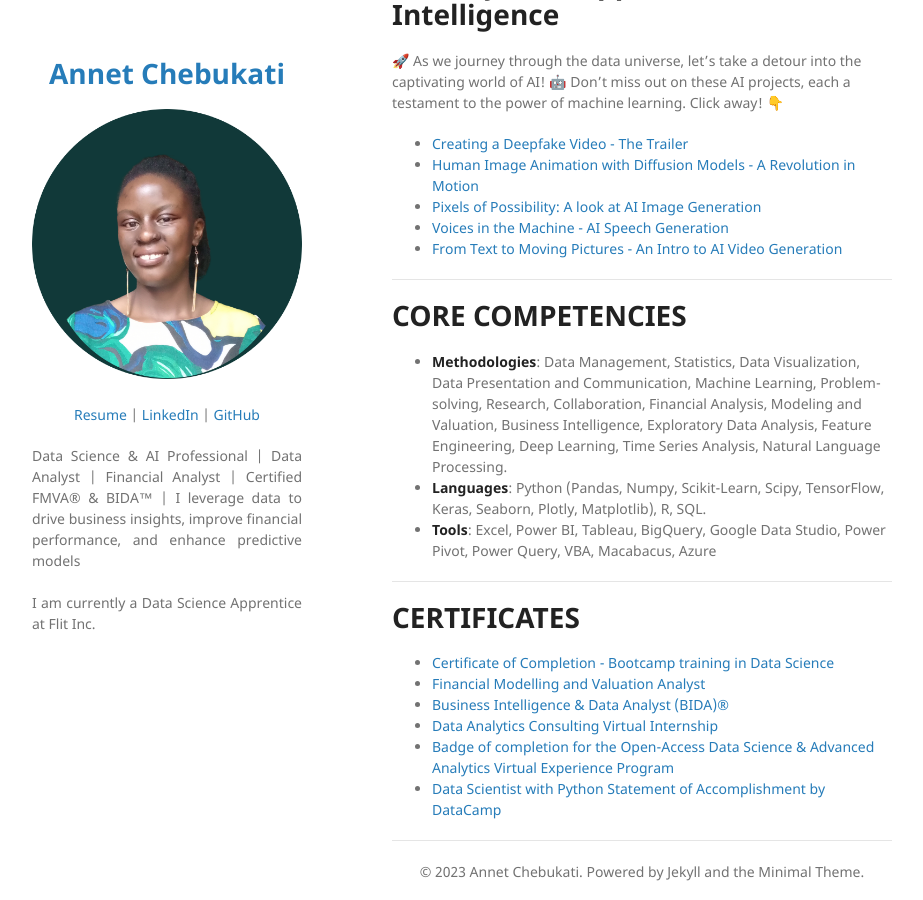
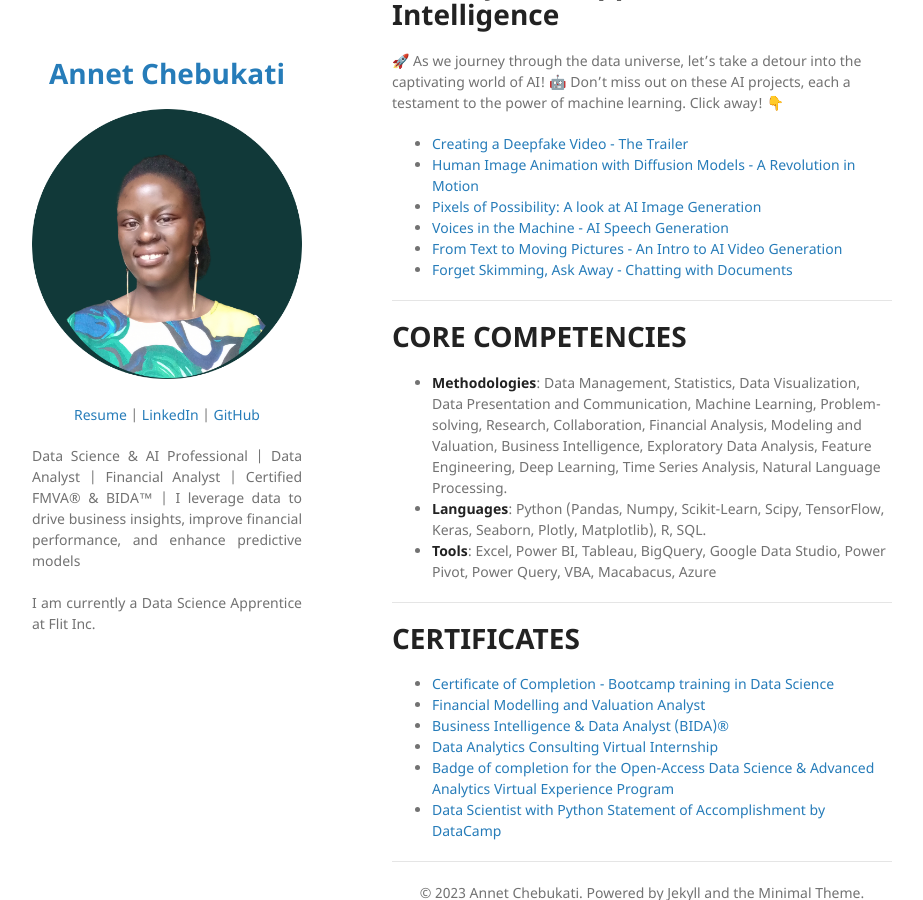
Before and after one commit to Annet-Chebukati/Data_Science_Analysis_Portfolio, a Jekyll site: the page built from index.md, in a window 1280 px wide and 900 px high, scrolled down 13729 px. Shown: the whole window, without its empty margins (178-1101 px from the left). Built offline with Jekyll 4.4.1, drawn with Linux system fonts in a browser that asks for light colours; our own code applies the rules of GitHub Pages for plain Markdown files.

Commit message:
Update index.md

```diff
--- a/index.md
+++ b/index.md
@@ -282,6 +282,7 @@ In this project, I conducted a comprehensive analysis of data on SATs across pub
 - [Pixels of Possibility: A look at AI Image Generation](https://github.com/Annet-Chebukati/ALX_AppliedAI/tree/master/AI_Image_Generation)
 - [Voices in the Machine - AI Speech Generation](https://github.com/Annet-Chebukati/ALX_AppliedAI/tree/master/AI_Speech_Generation)
 - [From Text to Moving Pictures - An Intro to AI Video Generation](https://github.com/Annet-Chebukati/ALX_AppliedAI/tree/master/AI_Video_Generation)
+- [Forget Skimming, Ask Away - Chatting with Documents](https://github.com/Annet-Chebukati/ALX_AppliedAI/tree/master/Chatting_With_Documents)
 
 ---
 
```
